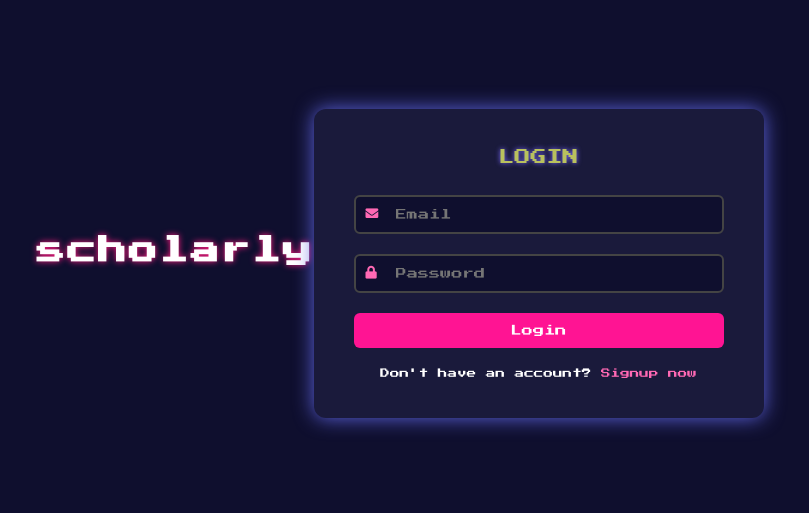
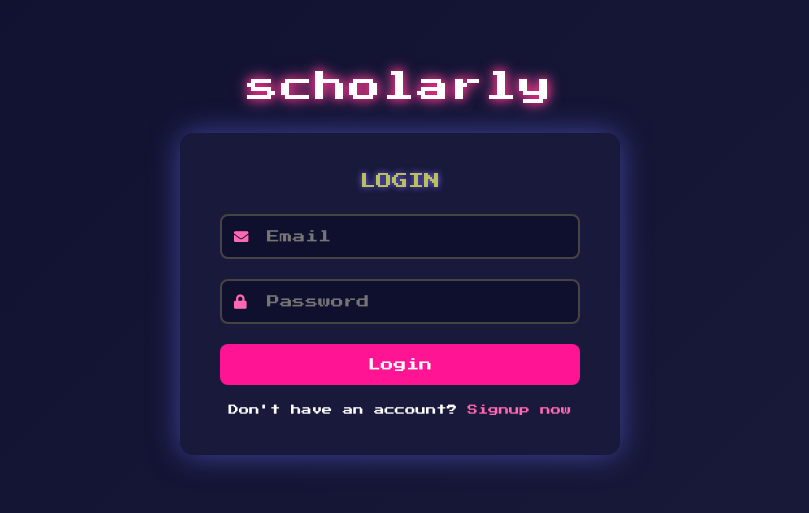
Before and after one commit to ArinDixit06/MindBender4.0, a website: page login.html in a window 1280 px wide. Shown: the part 137-650 px from the top of the page, without its empty margins (240-1049 px from the left). Drawn offline with Linux system fonts and the light colour scheme.

Commit message:
Update login.css

```diff
--- a/login.css
+++ b/login.css
@@ -8,22 +8,24 @@
 
 body {
   font-family: 'Press Start 2P', cursive;
-  background-color: #0f0f2e;
+  background: linear-gradient(135deg, #0f0f2e, #1a1a3b);
   color: #fff;
-  height: 100vh;
+  min-height: 100vh;
   display: flex;
   align-items: center;
   justify-content: center;
+  transition: background 0.5s ease;
 }
 
 .container {
   width: 100%;
-  height: 100vh;
+  max-width: 480px;
+  padding: 20px;
   display: flex;
+  flex-direction: column;
   align-items: center;
   justify-content: center;
   position: relative;
-  background-color: #0f0f2e;
 }
 
 #flip {
@@ -31,13 +33,12 @@ body {
 }
 
 .forms {
-  width: 450px;
-  background: #1a1a3b;
+  width: 100%;
+  background: rgba(26, 26, 59, 0.95);
   padding: 40px;
-  border-radius: 12px;
-  box-shadow: 0 0 20px #5e64e0;
-  transition: 0.6s;
-  position: relative;
+  border-radius: 14px;
+  box-shadow: 0 0 30px rgba(94, 100, 224, 0.6);
+  transition: all 0.6s ease;
   overflow: hidden;
 }
 
@@ -54,12 +55,23 @@ body {
   display: flex;
 }
 
+.header {
+  font-family: 'Press Start 2P', monospace;
+  font-size: 2rem;
+  color: #fff;
+  text-align: center;
+  margin-bottom: 30px;
+  letter-spacing: 2px;
+  text-shadow: 0 0 8px #ff1c80, 0 0 15px #ff69b4;
+  user-select: none;
+}
+
 .title {
   font-size: 1rem;
   color: #b9c15d;
   text-align: center;
-  margin-bottom: 30px;
-  text-shadow: 0 0 5px #7969ff;
+  margin-bottom: 25px;
+  text-shadow: 0 0 6px #7969ff;
 }
 
 .input-box {
@@ -69,72 +81,81 @@ body {
 
 .input-box input {
   width: 100%;
-  padding: 12px 12px 12px 40px;
+  padding: 14px 14px 14px 45px;
   background: #0f0f2e;
   border: 2px solid #444;
-  border-radius: 6px;
+  border-radius: 8px;
   color: #fff;
-  font-size: 0.7rem;
+  font-size: 0.8rem;
   font-family: 'Press Start 2P', cursive;
-}
-
-.input-box i {
-  position: absolute;
-  left: 12px;
-  top: 50%;
-  transform: translateY(-50%);
-  color: #ff69b4;
-  font-size: 0.8rem;
+  transition: all 0.3s ease;
 }
 
 .input-box input:focus {
   border-color: #ff69b4;
   outline: none;
-  box-shadow: 0 0 10px #ff69b4;
+  box-shadow: 0 0 12px #ff69b4;
+}
+
+.input-box i {
+  position: absolute;
+  left: 14px;
+  top: 50%;
+  transform: translateY(-50%);
+  color: #ff69b4;
+  font-size: 0.9rem;
+  transition: all 0.3s ease;
 }
 
 .button input {
+  width: 100%;
   background: #ff1493;
   border: none;
-  padding: 12px;
-  border-radius: 6px;
-  font-size: 0.7rem;
-  color: white;
+  padding: 14px;
+  border-radius: 8px;
+  font-size: 0.8rem;
+  color: #fff;
   cursor: pointer;
-  transition: 0.3s;
   font-family: 'Press Start 2P', cursive;
+  transition: all 0.3s ease;
 }
 
 .button input:hover {
   background: #ff69b4;
-  box-shadow: 0 0 10px #ff69b4;
+  box-shadow: 0 0 15px #ff69b4;
 }
 
 .text {
-  font-size: 0.6rem;
+  font-size: 0.65rem;
   text-align: center;
   color: #fff;
-  margin-top: 10px;
+  margin-top: 12px;
 }
 
 .text a,
 .text label {
   color: #ff69b4;
   cursor: pointer;
+  transition: color 0.3s ease;
 }
 
 .text a:hover,
 .text label:hover {
+  color: #ff92c0;
   text-decoration: underline;
 }
-.header {
-  font-family: 'Press Start 2P', monospace; /* pixel style font */
-  font-size: 1.8rem;
-  font-weight: bold;
-  color: white;
-  text-align: center;
-  margin-bottom: 25px;
-  letter-spacing: 2px;
-  text-shadow: 0 0 6px #ff1c80; /* pink glow effect */
-  user-select: none; /* prevent text selection */
+
+/* Responsive tweak */
+@media (max-width: 500px) {
+  .forms {
+    padding: 30px 20px;
+  }
+  .input-box input,
+  .button input {
+    font-size: 0.75rem;
+    padding: 12px;
+  }
+  .header {
+    font-size: 1.6rem;
+  }
 }
```
